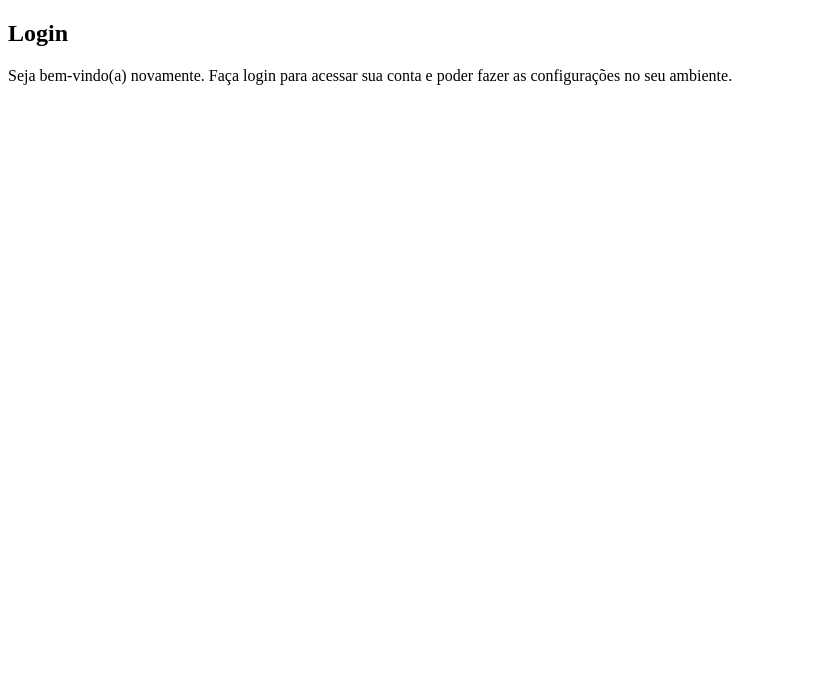
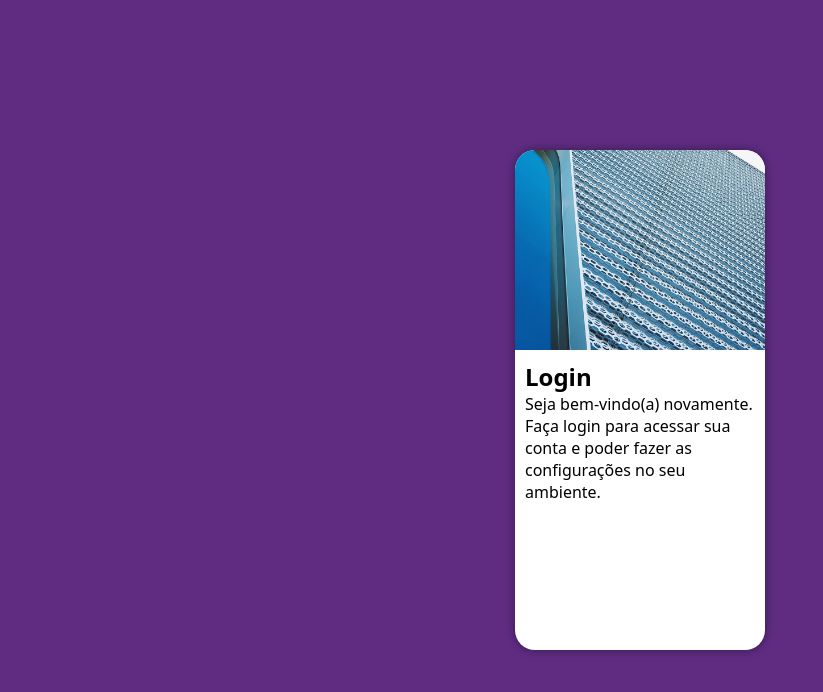
Before and after one commit to PedroLucasdom/projeto-login, a plain HTML site: page index.html in a window 1280 px wide. Shown: the whole page, without its empty margins (0-823 px from the left). Drawn offline with Linux system fonts and the light colour scheme.

Commit message:
Update style.css

```diff
--- a/estilos/style.css
+++ b/estilos/style.css
@@ -1 +1,46 @@
 @charset "UTF-8";
+
+* {
+    font-family: system-ui, -apple-system, BlinkMacSystemFont, 'Segoe UI', Roboto, Oxygen, Ubuntu, Cantarell, 'Open Sans', 'Helvetica Neue', sans-serif;
+    padding: 0px;
+    margin: 0px;
+    box-sizing: border-box;
+}
+
+body, html {
+    background-color: #5f2c82;
+    height: 100vh;
+    width: 100vw;
+}
+
+main {
+    position: relative;
+    height: 100vh;
+    width: 100vw;
+}
+
+section#login {
+    position: absolute;
+    top: 50%;
+    left: 50%;
+    transform: translate(-50%, -50%);
+    overflow: hidden;
+
+    background-color: white;
+    width: 250px;
+    height: 500px;
+    border-radius: 20px;
+    box-shadow: 0px 0px 10px rgba(0, 0, 0, 0.432);
+}
+
+div#imagem {
+    background-image: url(../imagens/metal.jpg);
+    background-size: cover;
+    background-repeat: no-repeat;
+    background-position: left bottom;
+    height: 200px;
+}
+
+div#formulario {
+    padding: 10px;
+}
```
